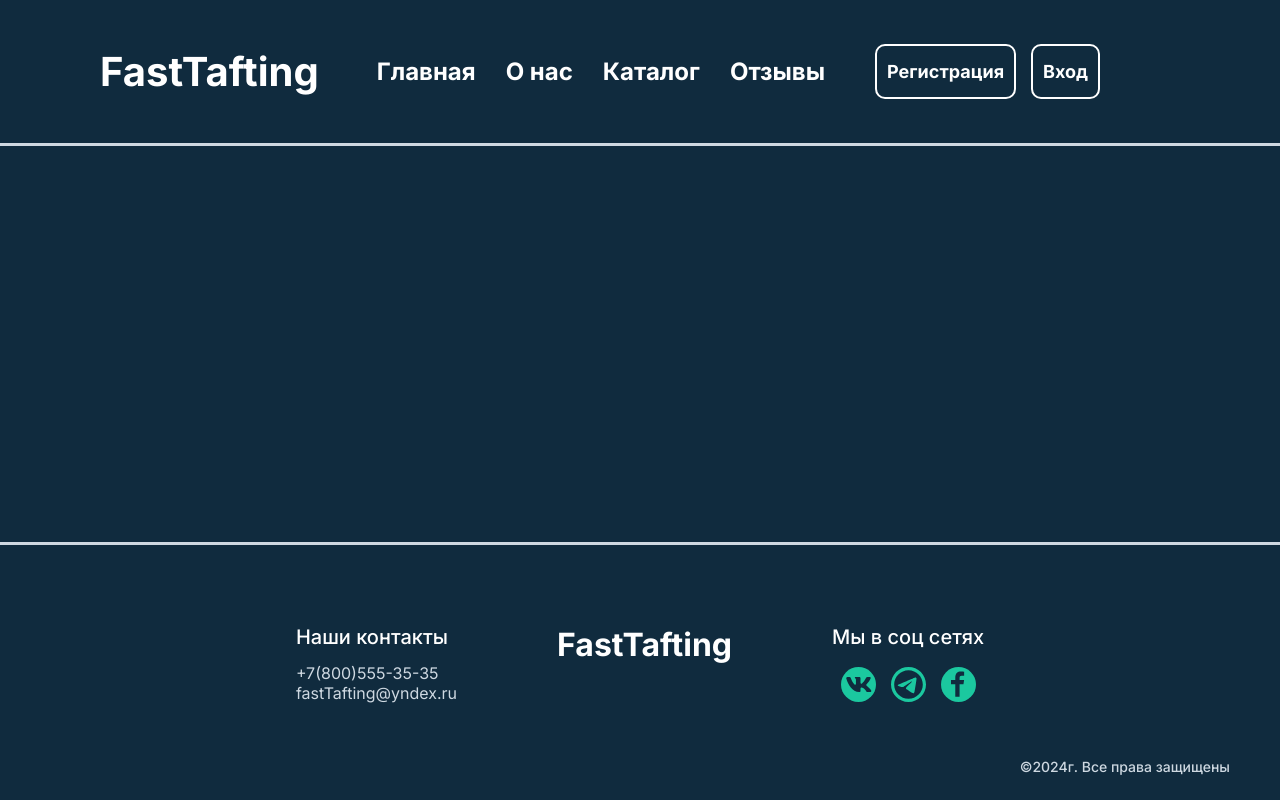
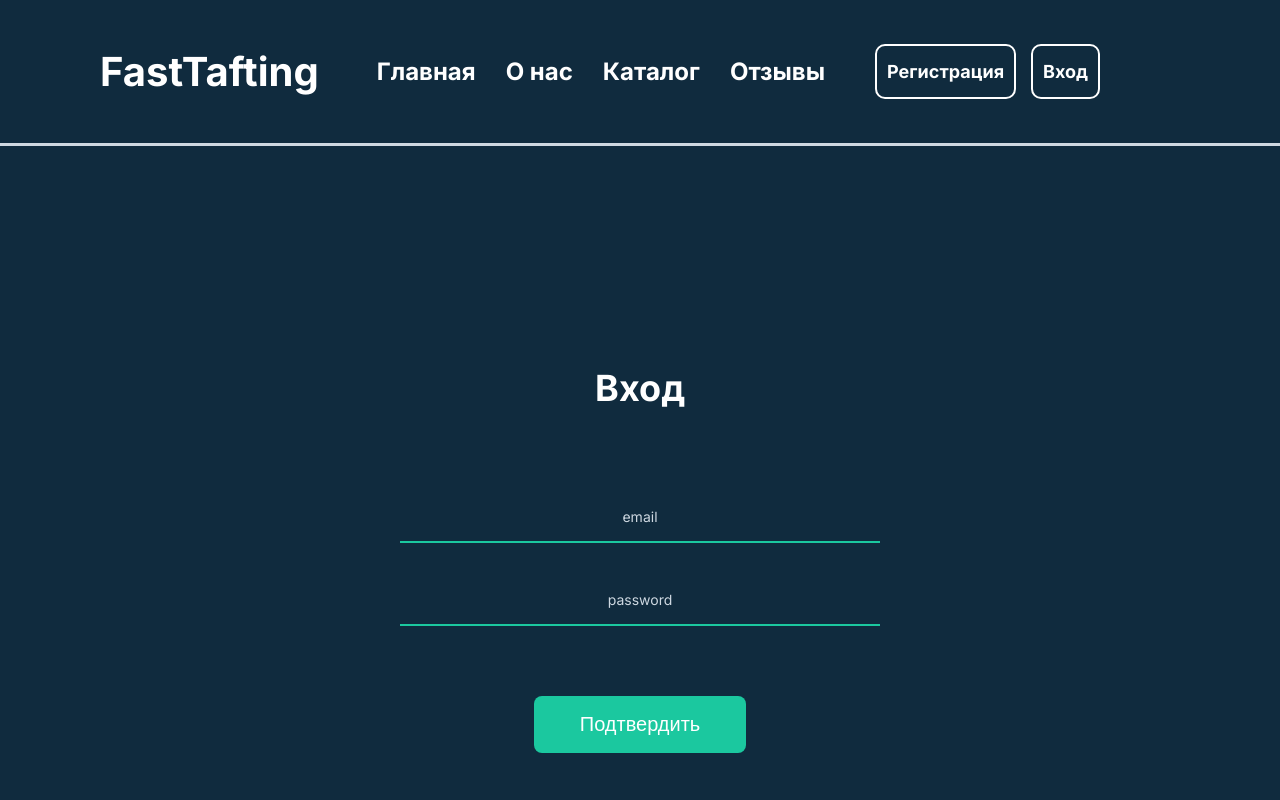
Before and after one commit to Maria1564/online-carpet-store, a React (Create React App) app in the folder client/: page /login in a window 1280 px wide. Shown: the top 800 px of the page. Built offline with nearby package versions, Linux system fonts and the light colour scheme.

Commit message:
add: регистрация

```diff
--- a/client/src/App.js
+++ b/client/src/App.js
@@ -6,6 +6,7 @@ import Footer from "./layouts/Footer/Footer";
 import Navbar from "./layouts/Navbar/Navbar";
 import { Routes, Route } from "react-router-dom";
 import Register from "./pages/Authorization/Register/Register";
+import Login from "./pages/Authorization/Login/Login";
 
 function App() {
 
@@ -22,6 +23,7 @@ function App() {
           <Route path="/reviews" element={<Reviews />}></Route>
 
           <Route path="/register" element={<Register/>}></Route>
+          <Route path="/login" element={<Login/>}></Route>
         </Routes>
       </main>
 
--- a/client/src/components/ui/Button/Button.css
+++ b/client/src/components/ui/Button/Button.css
@@ -5,6 +5,8 @@
     padding: 15px 44px;
     transition: var(--transition);
     cursor: pointer;
+    font-size: 20px;
+    color: var(--color-text-light);
 }
 
 .btn:hover{
--- a/client/src/components/ui/Button/Button.jsx
+++ b/client/src/components/ui/Button/Button.jsx
@@ -8,7 +8,7 @@ const Button = ({text, to = "", type="button"}) => {
 
 
   return (
-   (to ? <button type={type} className="btn"><Link to={`/${to}`}>{text}</Link></button>: <button type={type} className="btn"><Link>{text}</Link></button>)
+   (to ? <button type={type} className="btn"><Link to={`/${to}`}>{text}</Link></button>: <button type={type} className="btn">{text}</button>)
   )
 }
 
--- /dev/null
+++ b/client/src/pages/Authorization/Login/Login.jsx
@@ -0,0 +1,59 @@
+import React from 'react'
+import s from "../Register/Register.module.css"
+import {Button, Input} from "../../../components/ui/index.js"
+import { Navigate } from 'react-router-dom'
+import {useSelector, useDispatch} from "react-redux"
+
+const Login = () => {
+
+    const dispatch = useDispatch()
+    const {isAuth, isError} = useSelector(state => state.auth)
+
+    const handlerSubmit = async(e) => {
+        e.preventDefault()
+        const form = new FormData(e.target)
+        const userName = form.get('fullname')
+        const email = form.get('email')
+        const password = form.get('password')
+
+        const user = {
+            fullName: userName,
+            email,
+            password
+        }
+
+        // await dispatch();
+    }
+
+    if(isAuth) {
+        return <Navigate to={"/"} />
+    }
+
+    const inputEmail= {
+        type: "email",
+        placeholder: 'email',
+        name: 'email',
+
+    }
+
+    const inputPassword= {
+        type: "password",
+        minLength: "5",
+        placeholder: 'password',
+        name: 'password',
+    }
+    return (
+        <div className={s.register}>
+            <h1>Вход</h1>
+            <form action="" method='POST' onSubmit={handlerSubmit}>
+                <Input attributes={inputEmail}/>
+                <Input attributes={inputPassword}/>
+                {/* {isError && <span className={s.error}>Не удалось зарегестрироватся. Попробуйте ввести другой email</span>} */}
+                {/* <span className={s.error}>Не удалось зарегестрироватся. Попробуйте ввести другой email</span> */}
+                <Button text="Подтвердить" type='submit'/>
+            </form>
+        </div>
+    )
+}
+
+export default Login
--- a/client/src/pages/Authorization/Register/Register.jsx
+++ b/client/src/pages/Authorization/Register/Register.jsx
@@ -7,31 +7,45 @@ import s from "./Register.module.css"
 
 const Register = () => {
     const dispatch = useDispatch()
-    console.log(useSelector(state=> state.auth.isError))
-    console.log(useSelector(state=> state.auth.isAuth))
+    const {infoUser, isError} = useSelector(state => state.auth)
+
     const handlerSubmit = async(e) => {
         e.preventDefault()
+        const form = new FormData(e.target)
+        const userName = form.get('fullname')
+        const email = form.get('email')
+        const password = form.get('password')
 
-        await dispatch(registerUser());
+        const user = {
+            fullName: userName,
+            email,
+            password
+        }
+
+        await dispatch(registerUser(user));
     }
 
     const inputFllName= {
         type: "text",
         minLength:"3",
         placeholder: 'fullname',
+        name: 'fullname',
     }
 
     const inputEmail= {
         type: "email",
         placeholder: 'email',
+        name: 'email',
+
     }
 
     const inputPassword= {
         type: "password",
         minLength: "5",
         placeholder: 'password',
+        name: 'password',
     }
-    if(useSelector(state=> state.auth.isAuth)){
+    if(infoUser){
         return<Navigate to="/login" />
     }
 
@@ -42,8 +56,9 @@ const Register = () => {
             <Input attributes={inputFllName}/>
             <Input attributes={inputEmail}/>
             <Input attributes={inputPassword}/>
-            {/* <Button text="Зарегистрироаться" type='submit'/> */}
-            <button type='submit'>Зарегаться</button>
+            {isError && <span className={s.error}>Не удалось зарегестрироватся. Попробуйте ввести другой email</span>}
+            {/* <span className={s.error}>Не удалось зарегестрироватся. Попробуйте ввести другой email</span> */}
+            <Button text="Подтвердить" type='submit'/>
         </form>
     </div>
   )
--- a/client/src/pages/Authorization/Register/Register.module.css
+++ b/client/src/pages/Authorization/Register/Register.module.css
@@ -17,3 +17,8 @@
 .register button  {
     margin-top: 40px;
 }
+
+.error {
+    color: #f14f3f;
+    font-weight: bold;
+}
--- a/client/src/redux/slices/auth.js
+++ b/client/src/redux/slices/auth.js
@@ -4,15 +4,17 @@ import axios from "../../axios";
 export const registerUser = createAsyncThunk("auth/registerUser", async(params,{rejectWithValue})=>{
     try {
         console.log("params >> ", params)
-        const res = await axios.post("/auth/register", {params})
+        const res = await axios.post("/auth/register", params)
 
         return res.data
 
     } catch (err) {
         console.log(err.message)
-        return rejectWithValue(err.message)
+        return rejectWithValue("Не удалось зарегестрироватся. Попробуйте ввести другой email")
     }
 })
+
+
 
 const initialState = {
     infoUser: null,
@@ -36,6 +38,7 @@ const authSlice = createSlice({
             .addCase(registerUser.rejected, (state, action)=>{
                 state.infoUser = null
                 state.isError = action.payload
+
             })
 
 
```
Also changed, not shown: client/src/pages/Authorization/Login/Login.module.css (added), 1 other file (tests, documents, lock files or other folders).
